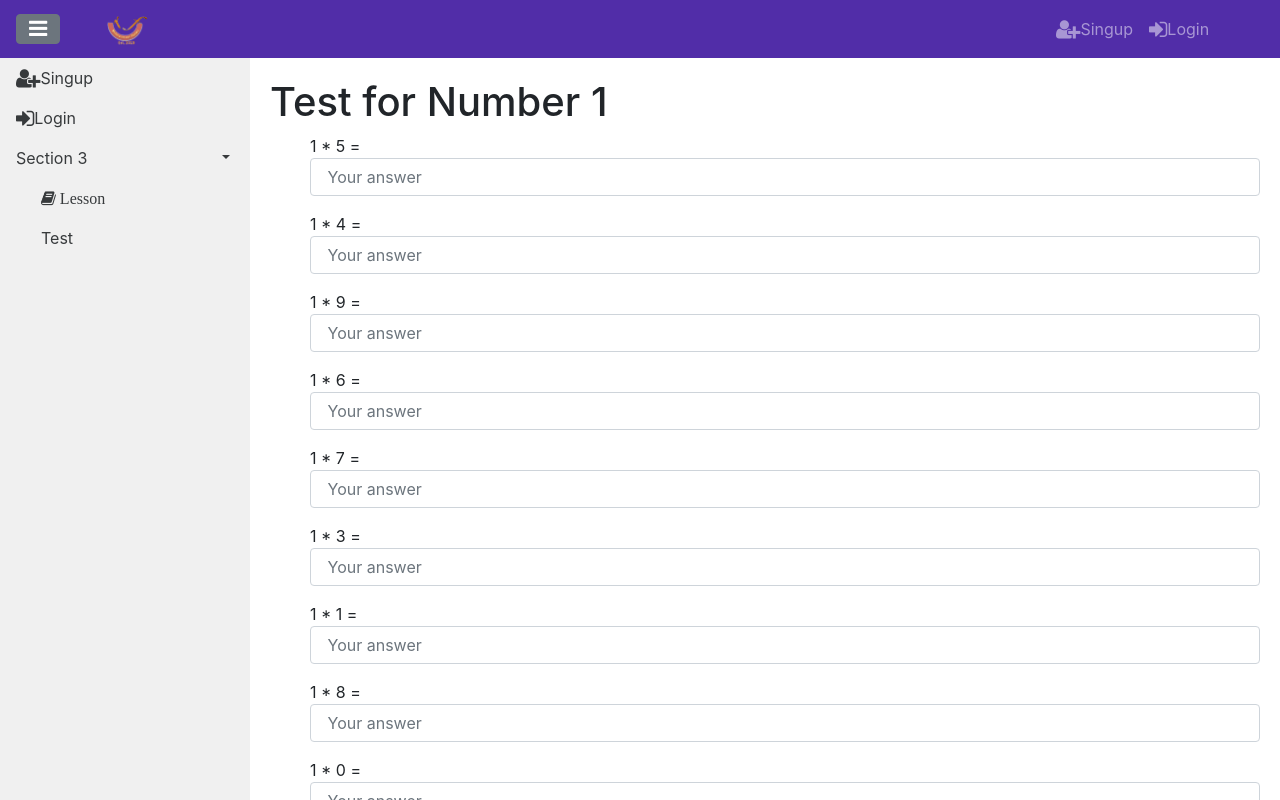
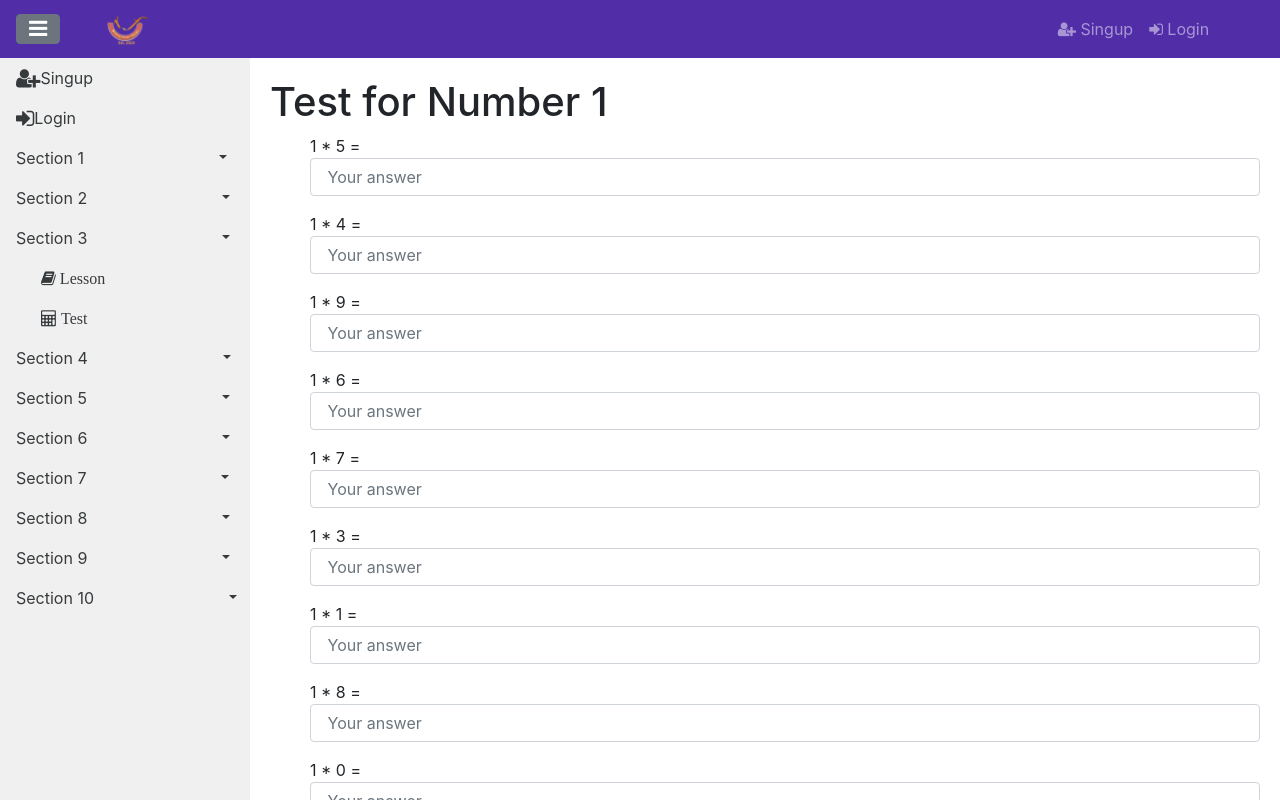
Before and after one commit to nikmem27/multi-learning, a React (Create React App) app: page /fillingblank in a window 1280 px wide. Both pictures are taken after a click on the item "Section 3". Shown: the top 800 px of the page. Built offline with nearby package versions, Linux system fonts and the light colour scheme.

Commit message:
Sidebar configuration

```diff
--- a/src/components/HeaderComponent.js
+++ b/src/components/HeaderComponent.js
@@ -1,9 +1,9 @@
 import React, { Component } from 'react';
 import {
-  Nav, Navbar, NavbarBrand, NavbarToggler, Collapse, NavItem, Jumbotron,
+  Nav, Navbar, NavbarBrand, NavbarToggler, Collapse, NavItem, NavLink, Jumbotron,
   Button, Modal, ModalHeader, ModalBody, Form, FormGroup, Input, Label
 } from 'reactstrap';
-import { NavLink } from 'react-router-dom';
+import { Link } from 'react-router-dom';
 
 class Header extends Component {
   constructor(props) {
@@ -40,10 +40,10 @@ class Header extends Component {
             <Collapse isOpen={this.state.isNavOpen} navbar>
               <Nav className="ml-auto" navbar>
                 <NavItem>
-                  <NavLink className="nav-link" to='/singup'><span className="fa fa-user-plus fa-lg"></span>Singup</NavLink>
+                  <NavLink className="nav-link" tag={Link} to='/singup'><span className="fa fa-user-plus fa-md"></span> Singup</NavLink>
                 </NavItem>
                 <NavItem>
-                  <NavLink className="nav-link" to='/login'><span className="fa fa-sign-in fa-lg"></span>Login</NavLink>
+                  <NavLink className="nav-link" tag={Link} to='/login'><span className="fa fa-sign-in fa-md"></span> Login</NavLink>
                 </NavItem>
               </Nav>
               {/*<Nav className="ml-auto" navbar>
--- a/src/components/Section.js
+++ b/src/components/Section.js
@@ -1,5 +1,6 @@
 import React, { useState } from 'react';
 import { Collapse, NavLink, NavItem } from 'reactstrap';
+import { Link } from 'react-router-dom';
 
 
 const Section = (props) => {
@@ -9,7 +10,7 @@ const Section = (props) => {
     return (
         <div>
             <NavItem onClick={toggle}>
-                <NavLink className="dropdown-toggle"><span></span>Section 3</NavLink>
+                <NavLink className="dropdown-toggle"><span></span>Section {props.number}</NavLink>
             </NavItem>
             <Collapse
                 isOpen={collapsed}
@@ -17,11 +18,11 @@ const Section = (props) => {
                 className="items-menu"
             >
                 <NavItem>
-                    <NavLink className="nav-link"><span className="fa fa-book fa-md"> Lesson</span></NavLink>
+                    <NavLink className="nav-link" tag={Link}><span className="fa fa-book fa-md"> Lesson</span></NavLink>
                 </NavItem>
                 <NavItem>
-                <NavLink className="nav-link"><span></span>Test</NavLink>
-            </NavItem>
+                    <NavLink className="nav-link" tag={Link}><span className="fa fa-calculator fa-md"> Test</span></NavLink>
+                </NavItem>
             </Collapse>
         </div>
     );
--- a/src/components/Sidebar.js
+++ b/src/components/Sidebar.js
@@ -15,7 +15,16 @@ class Header extends Component {
                         <NavItem>
                             <NavLink className="nav-link"><span className="fa fa-sign-in fa-lg"></span>Login</NavLink>
                         </NavItem>
-                        <Section/>
+                        <Section number={1}/>
+                        <Section number={2}/>
+                        <Section number={3}/>
+                        <Section number={4}/>
+                        <Section number={5}/>
+                        <Section number={6}/>
+                        <Section number={7}/>
+                        <Section number={8}/>
+                        <Section number={9}/>
+                        <Section number={10}/>
                     </Nav>
                 </div>
             </div>
```
